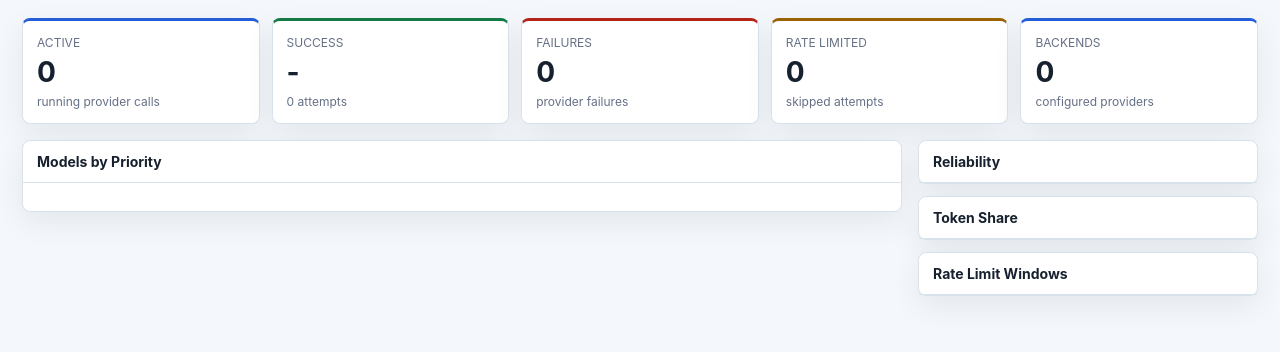
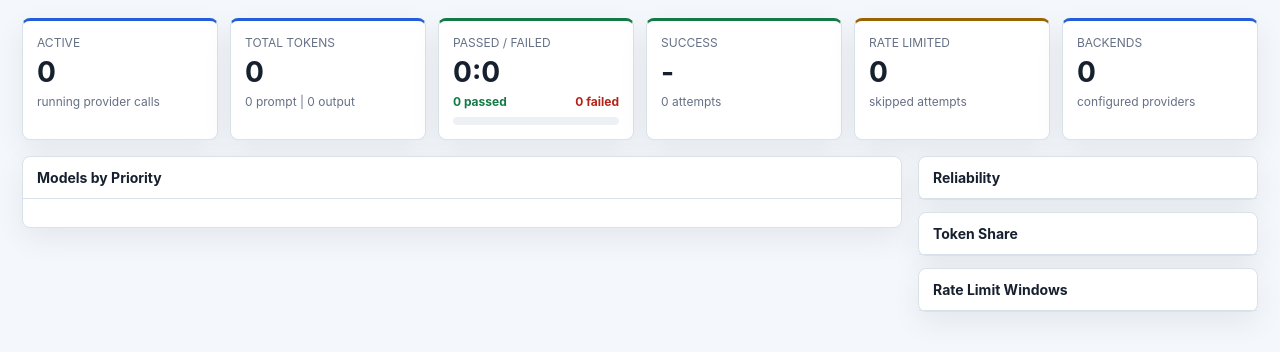
Before and after one commit to sshnaidm/ai-wanderer, a Python web app: template src/ai_free_swap/templates/dashboard.html in a window 1280 px wide. Shown: the part 74-426 px from the top of the page. Run offline with Jinja, Linux system fonts and the light colour scheme; the template is opened without the code that fills it, so the values that code supplies are empty.

Commit message:
Improve dashboard

```diff
--- a/src/ai_free_swap/templates/dashboard.html
+++ b/src/ai_free_swap/templates/dashboard.html
@@ -100,7 +100,7 @@
     }
     .kpis {
       display: grid;
-      grid-template-columns: repeat(5, minmax(140px, 1fr));
+      grid-template-columns: repeat(6, minmax(130px, 1fr));
       gap: 12px;
       margin-bottom: 16px;
     }
@@ -118,6 +118,29 @@
     .kpi .label { color: var(--muted); font-size: 12px; text-transform: uppercase; }
     .kpi .value { font-size: 28px; font-weight: 750; margin-top: 8px; line-height: 1; }
     .kpi .hint { color: var(--muted); margin-top: 8px; font-size: 12px; }
+    .ratio-counts {
+      display: flex;
+      align-items: center;
+      justify-content: space-between;
+      gap: 8px;
+      color: var(--muted);
+      margin-top: 8px;
+      font-size: 12px;
+    }
+    .ratio-counts .passed { color: var(--green); font-weight: 700; }
+    .ratio-counts .failed { color: var(--red); font-weight: 700; }
+    .ratio-meter {
+      display: flex;
+      width: 100%;
+      height: 8px;
+      background: var(--gray-soft);
+      border-radius: 999px;
+      overflow: hidden;
+      margin-top: 8px;
+    }
+    .ratio-meter span { display: block; min-width: 0; transition: width 160ms ease; }
+    .ratio-meter .passed { background: var(--green); }
+    .ratio-meter .failed { background: var(--red); }
     .main-grid {
       display: grid;
       grid-template-columns: minmax(0, 1fr) 340px;
@@ -309,8 +332,14 @@
 
     <section class="kpis">
       <div class="panel kpi info"><div class="label">Active</div><div class="value" id="kActive">0</div><div class="hint">running provider calls</div></div>
+      <div class="panel kpi info"><div class="label">Total Tokens</div><div class="value" id="kTokens">0</div><div class="hint" id="kTokensHint">0 prompt | 0 output</div></div>
+      <div class="panel kpi good">
+        <div class="label">Passed / Failed</div>
+        <div class="value" id="kPassFail">0:0</div>
+        <div class="ratio-counts"><span class="passed" id="kPassed">0 passed</span><span class="failed" id="kFailed">0 failed</span></div>
+        <div class="ratio-meter" aria-label="Passed and failed requests"><span class="passed" id="kPassedBar"></span><span class="failed" id="kFailedBar"></span></div>
+      </div>
       <div class="panel kpi good"><div class="label">Success</div><div class="value" id="kSuccess">-</div><div class="hint" id="kSuccessHint">0 attempts</div></div>
-      <div class="panel kpi bad"><div class="label">Failures</div><div class="value" id="kFailures">0</div><div class="hint">provider failures</div></div>
       <div class="panel kpi warn"><div class="label">Rate Limited</div><div class="value" id="kLimited">0</div><div class="hint">skipped attempts</div></div>
       <div class="panel kpi info"><div class="label">Backends</div><div class="value" id="kBackends">0</div><div class="hint">configured providers</div></div>
     </section>
@@ -349,6 +378,19 @@
     const ms = value => value === null || value === undefined ? "-" : `${Math.round(value)} ms`;
     const when = seconds => seconds ? new Date(seconds * 1000).toLocaleTimeString() : "-";
     const esc = value => String(value ?? "").replace(/[&<>"']/g, ch => ({ "&": "&amp;", "<": "&lt;", ">": "&gt;", '"': "&quot;", "'": "&#39;" }[ch]));
+
+    function gcd(a, b) {
+      let x = Math.abs(Math.round(a || 0));
+      let y = Math.abs(Math.round(b || 0));
+      while (y) [x, y] = [y, x % y];
+      return x || 1;
+    }
+
+    function passFailRatio(passed, failed) {
+      if (!passed && !failed) return "0:0";
+      const divisor = gcd(passed, failed);
+      return `${num(passed / divisor)}:${num(failed / divisor)}`;
+    }
 
     function statusClass(status) {
       return ["healthy", "running", "failing", "limited", "idle"].includes(status) ? status : "idle";
@@ -493,12 +535,23 @@
     function render(data) {
       const totals = data.totals;
       const backends = data.backends;
+      const passed = totals.successes || 0;
+      const failed = totals.failures || 0;
+      const passFailTotal = passed + failed;
+      const passedWidth = passFailTotal ? passed / passFailTotal * 100 : 0;
+      const failedWidth = passFailTotal ? failed / passFailTotal * 100 : 0;
       document.getElementById("subtitle").textContent = `${data.model_name} | routing: ${data.model_routing} | cycles: ${data.keep_cycles}`;
       document.getElementById("statusLine").textContent = `Updated ${when(data.generated_at)} | started ${when(data.started_at)}`;
       document.getElementById("kActive").textContent = num(totals.active);
+      document.getElementById("kTokens").textContent = num(totals.total_tokens);
+      document.getElementById("kTokensHint").textContent = `${num(totals.prompt_tokens)} prompt | ${num(totals.completion_tokens)} output`;
+      document.getElementById("kPassFail").textContent = passFailRatio(passed, failed);
+      document.getElementById("kPassed").textContent = `${num(passed)} passed`;
+      document.getElementById("kFailed").textContent = `${num(failed)} failed`;
+      document.getElementById("kPassedBar").style.width = `${passedWidth}%`;
+      document.getElementById("kFailedBar").style.width = `${failedWidth}%`;
       document.getElementById("kSuccess").textContent = pct(totals.success_rate);
       document.getElementById("kSuccessHint").textContent = `${num(totals.attempts)} attempts`;
-      document.getElementById("kFailures").textContent = num(totals.failures);
       document.getElementById("kLimited").textContent = num(totals.rate_limited_skips);
       document.getElementById("kBackends").textContent = num(totals.backends);
       document.getElementById("modelCount").textContent = `${num(backends.length)} models`;
```
